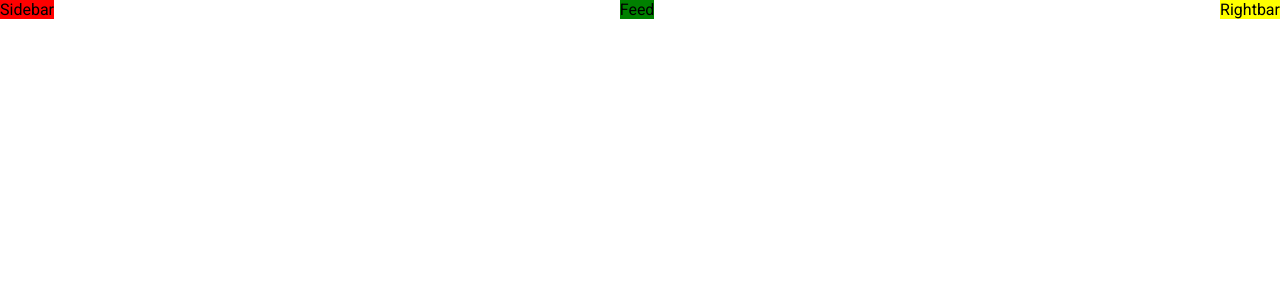
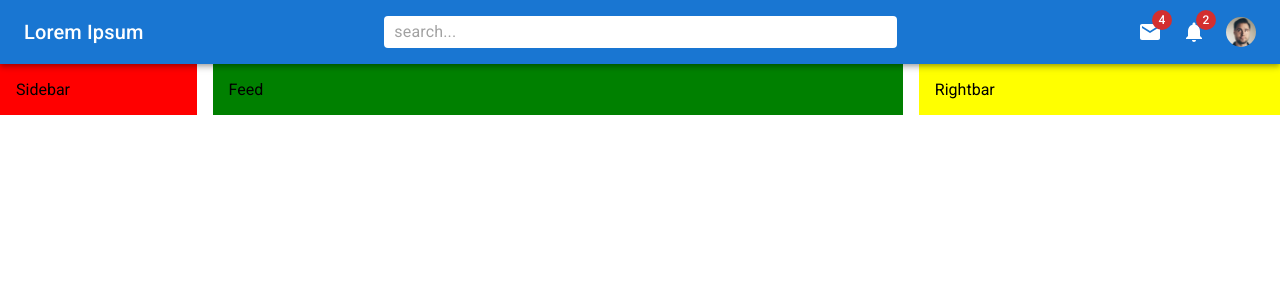
Before and after one commit to Simon323/mui-social-app, a React (Create React App) app: page / in a window 1280 px wide. Shown: the top 300 px of the page. Built offline with nearby package versions, Linux system fonts and the light colour scheme.

Commit message:
Working on Navbar

```diff
--- a/src/App.tsx
+++ b/src/App.tsx
@@ -1,12 +1,13 @@
 import { Box, Stack } from "@mui/material";
 import Feed from "components/Feed";
+import Navbar from "components/Navbar";
 import Rightbar from "components/Rightbar";
 import Sidebar from "components/Sidebar";
 
 function App() {
   return (
     <Box>
-      {/* navbar */}
+      <Navbar />
       <Stack direction="row" spacing={2} justifyContent="space-between">
         <Sidebar />
         <Feed />
--- a/src/components/Feed.tsx
+++ b/src/components/Feed.tsx
@@ -2,7 +2,11 @@ import { Box } from "@mui/material";
 import React from "react";
 
 const Feed = () => {
-  return <Box sx={{ backgroundColor: "green" }}>Feed</Box>;
+  return (
+    <Box bgcolor="green" flex={4} p={2}>
+      Feed
+    </Box>
+  );
 };
 
 export default Feed;
--- a/src/components/Navbar.tsx
+++ b/src/components/Navbar.tsx
@@ -1,7 +1,61 @@
-import React from "react";
+import {
+  AppBar,
+  Toolbar,
+  styled,
+  Typography,
+  InputBase,
+  Badge,
+  Avatar,
+} from "@mui/material";
+import { LaptopChromebook, Mail, Notifications } from "@mui/icons-material";
+import avatar from "assets/1.jpg";
+
+const StyledToolbar = styled(Toolbar)({
+  display: "flex",
+  justifyContent: "space-between",
+});
+
+const Search = styled("div")(({ theme }) => ({
+  backgroundColor: "white",
+  padding: "0 10px",
+  borderRadius: theme.shape.borderRadius,
+  width: "40%",
+}));
+
+const Icons = styled("div")((theme) => ({
+  // backgroundColor: "white",
+  display: "flex",
+  gap: "20px",
+  alignItems: "center",
+}));
 
 const Navbar = () => {
-  return <div>Navbar</div>;
+  return (
+    <AppBar position="sticky">
+      <StyledToolbar>
+        <Typography variant="h6" sx={{ display: { xs: "none", sm: "block" } }}>
+          Lorem Ipsum
+        </Typography>
+        <LaptopChromebook sx={{ display: { xs: "block", sm: "none" } }} />
+        <Search>
+          <InputBase placeholder="search..." />
+        </Search>
+        <Icons>
+          <Badge badgeContent={4} color="error">
+            <Mail />
+          </Badge>
+          <Badge badgeContent={2} color="error">
+            <Notifications />
+          </Badge>
+          <Avatar
+            sx={{ width: 30, height: 30 }}
+            alt="Remy Sharp"
+            src={avatar}
+          />
+        </Icons>
+      </StyledToolbar>
+    </AppBar>
+  );
 };
 
 export default Navbar;
--- a/src/components/Rightbar.tsx
+++ b/src/components/Rightbar.tsx
@@ -1,7 +1,16 @@
 import { Box } from "@mui/material";
 
 const Rightbar = () => {
-  return <Box sx={{ backgroundColor: "yellow" }}>Rightbar</Box>;
+  return (
+    <Box
+      bgcolor="yellow"
+      flex={2}
+      p={2}
+      sx={{ display: { xs: "none", sm: "block" } }}
+    >
+      Rightbar
+    </Box>
+  );
 };
 
 export default Rightbar;
--- a/src/components/Sidebar.tsx
+++ b/src/components/Sidebar.tsx
@@ -1,7 +1,16 @@
 import { Box } from "@mui/material";
 import React from "react";
 const Sidebar = () => {
-  return <Box sx={{ backgroundColor: "red" }}>Sidebar</Box>;
+  return (
+    <Box
+      bgcolor="red"
+      flex={1}
+      p={2}
+      sx={{ display: { xs: "none", sm: "block" } }}
+    >
+      Sidebar
+    </Box>
+  );
 };
 
 export default Sidebar;
```
Also changed, not shown: src/assets/1.jpg (added), 1 other file (tests, documents, lock files or other folders).
